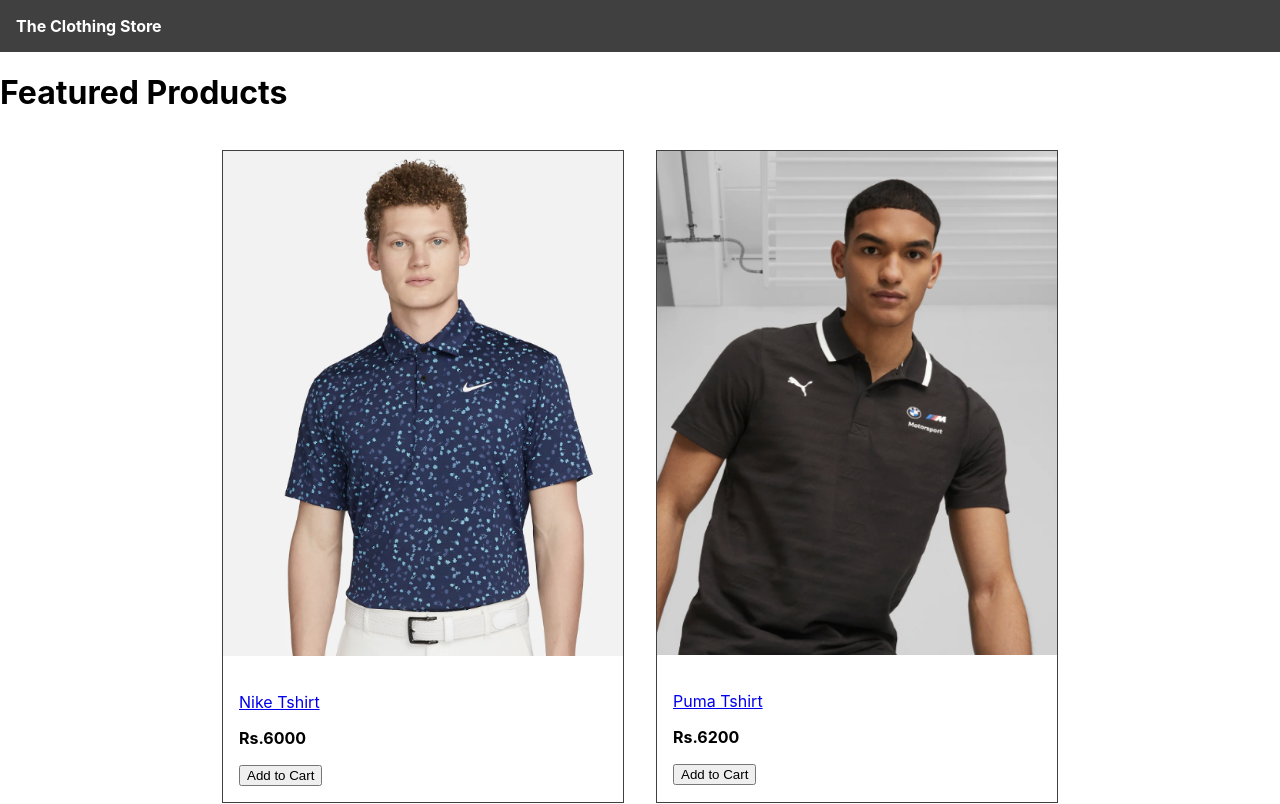
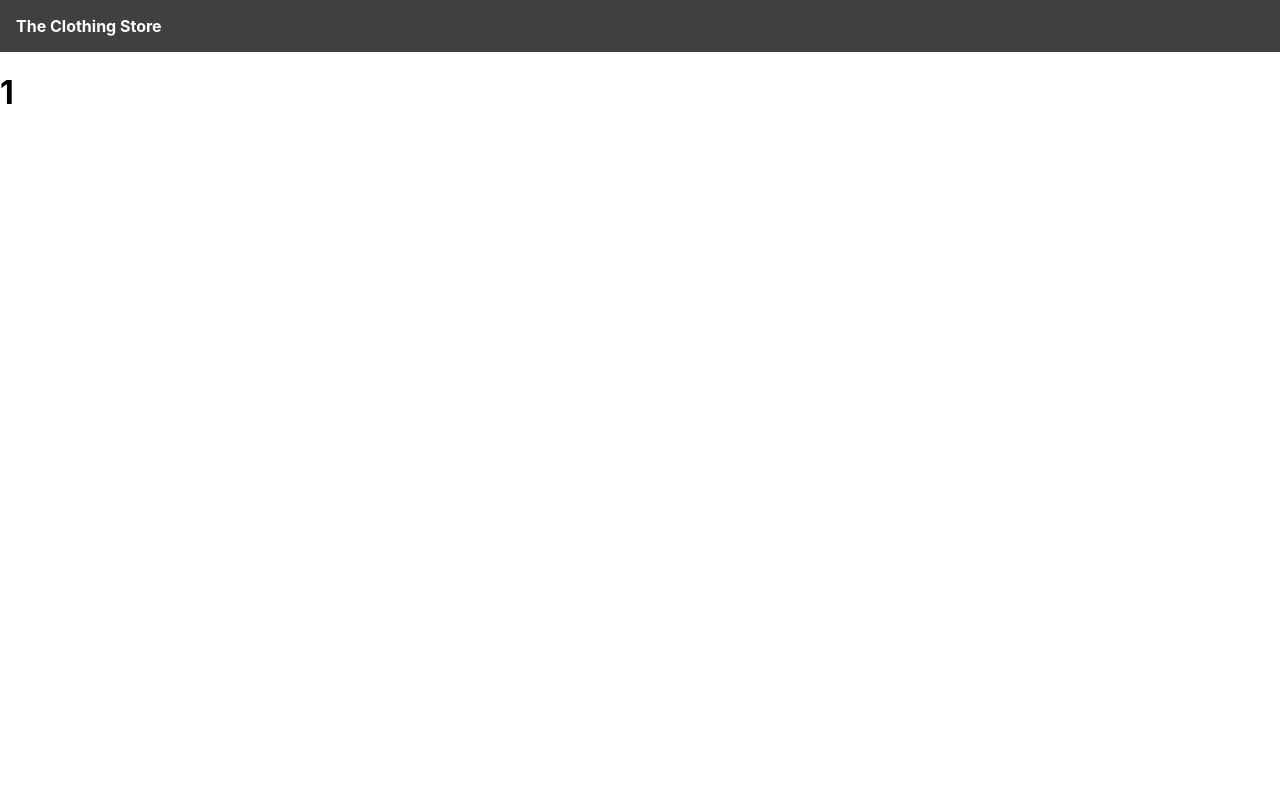
Before and after one commit to Rehantp/The-Clothing-Store-, a React (Create React App) app in the folder frontend/: page /product/1 in a window 1280 px wide. Shown: the top 804 px of the page. Built offline with nearby package versions, Linux system fonts and the light colour scheme.

Commit message:
Add Routings

```diff
--- a/frontend/package.json
+++ b/frontend/package.json
@@ -8,6 +8,7 @@
     "@testing-library/user-event": "^13.5.0",
     "react": "^18.2.0",
     "react-dom": "^18.2.0",
+    "react-router-dom": "^6.13.0",
     "react-scripts": "5.0.1",
     "web-vitals": "^2.1.4"
   },
--- a/frontend/src/App.js
+++ b/frontend/src/App.js
@@ -1,33 +1,22 @@
-import data from "./data";
+import { BrowserRouter, Link, Route, Routes } from "react-router-dom";
+import HomeScreen from "./screens/HomeScreen";
+import ProductScreen from "./screens/ProductScreen";
 
 function App() {
   return (
+    <BrowserRouter>
       <div className="App">
         <header className="App-header">
-        <a href="/">The Clothing Store</a>
+          <Link to="/">The Clothing Store</Link>
         </header>
         <main>
-        <h1>Featured Products</h1>
-        <div className="products">
-          {data.products.map((product) => (
-            <div className="product" key={product.slug}>
-              <a href={`/product/${product.slug}`}>
-                <img src={product.image} alt={product.name} />
-              </a>
-              <div className="product-info">
-                <a href={`/product/${product.slug}`}>
-                  <p>{product.name}</p>
-                </a>
-                <strong>
-                  <p>Rs.{product.price}</p>
-                </strong>
-                <button>Add to Cart</button>
-              </div>
-            </div>
-          ))}
-        </div>
+          <Routes>
+            <Route path="/product/:slug" element={<ProductScreen />} />
+            <Route path="/" element={<HomeScreen />} />
+          </Routes>
         </main>
       </div>
+    </BrowserRouter>
   );
 }
 
--- /dev/null
+++ b/frontend/src/screens/HomeScreen.js
@@ -0,0 +1,30 @@
+import { Link } from "react-router-dom";
+import data from "../data";
+
+function HomeScreen() {
+  return (
+    <div>
+      {" "}
+      <h1>Featured Products</h1>
+      <div className="products">
+        {data.products.map((product) => (
+          <div className="product" key={product.slug}>
+            <Link to={`/product/${product.slug}`}>
+              <img src={product.image} alt={product.name} />
+            </Link>
+            <div className="product-info">
+              <Link to={`/product/${product.slug}`}>
+                <p>{product.name}</p>
+              </Link>
+              <strong>
+                <p>Rs.{product.price}</p>
+              </strong>
+              <button>Add to Cart</button>
+            </div>
+          </div>
+        ))}
+      </div>
+    </div>
+  );
+}
+export default HomeScreen;
--- /dev/null
+++ b/frontend/src/screens/ProductScreen.js
@@ -0,0 +1,13 @@
+import { useParams } from "react-router-dom";
+
+function ProductScreen() {
+  const params = useParams();
+  const { slug } = params;
+
+  return (
+    <div>
+      <h1>{slug}</h1>
+    </div>
+  );
+}
+export default ProductScreen;
```
Also changed, not shown: 1 other file (tests, documents, lock files or other folders). Lines whose indentation alone changed are shown as unchanged.
